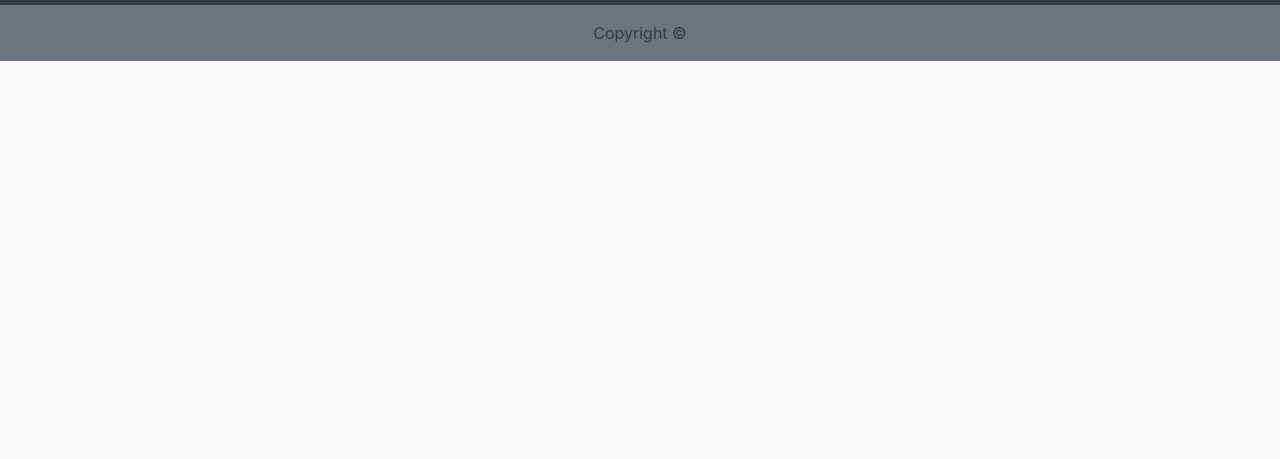
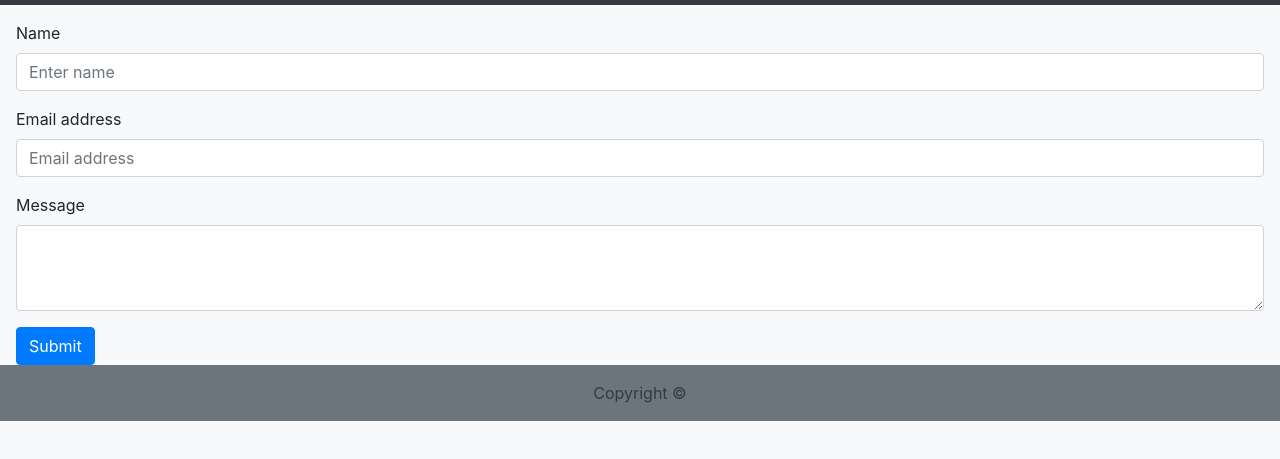
Before and after one commit to Magic-Mayo/Bootstrap-Portfolio, a plain HTML site: page contact.html in a window 1280 px wide. Shown: the part 51-510 px from the top of the page. Drawn offline with nearby package versions, Linux system fonts and the light colour scheme.

Commit message:
added form to contact page

```diff
--- a/contact.html
+++ b/contact.html
@@ -30,6 +30,21 @@
                 </div>
               </nav>
 
+              <form class="mt-3 px-3">
+                    <div class="form-group">
+                      <label for="Name">Name</label>
+                      <input type="name" class="form-control" placeholder="Enter name">
+                    </div>
+                    <div class="form-group">
+                      <label for="Email">Email address</label>
+                      <input type="email" class="form-control" placeholder="Email address">
+                    </div>
+                    <div class="form-group">
+                        <label for="Message">Message</label>
+                        <textarea class="form-control" rows="3"></textarea>
+                    </div>
+                    <button type="submit" class="btn btn-primary">Submit</button>
+                  </form>
 
         <footer class="footer mt-auto py-3 bg-secondary">
             <div class="container text-center">
```
